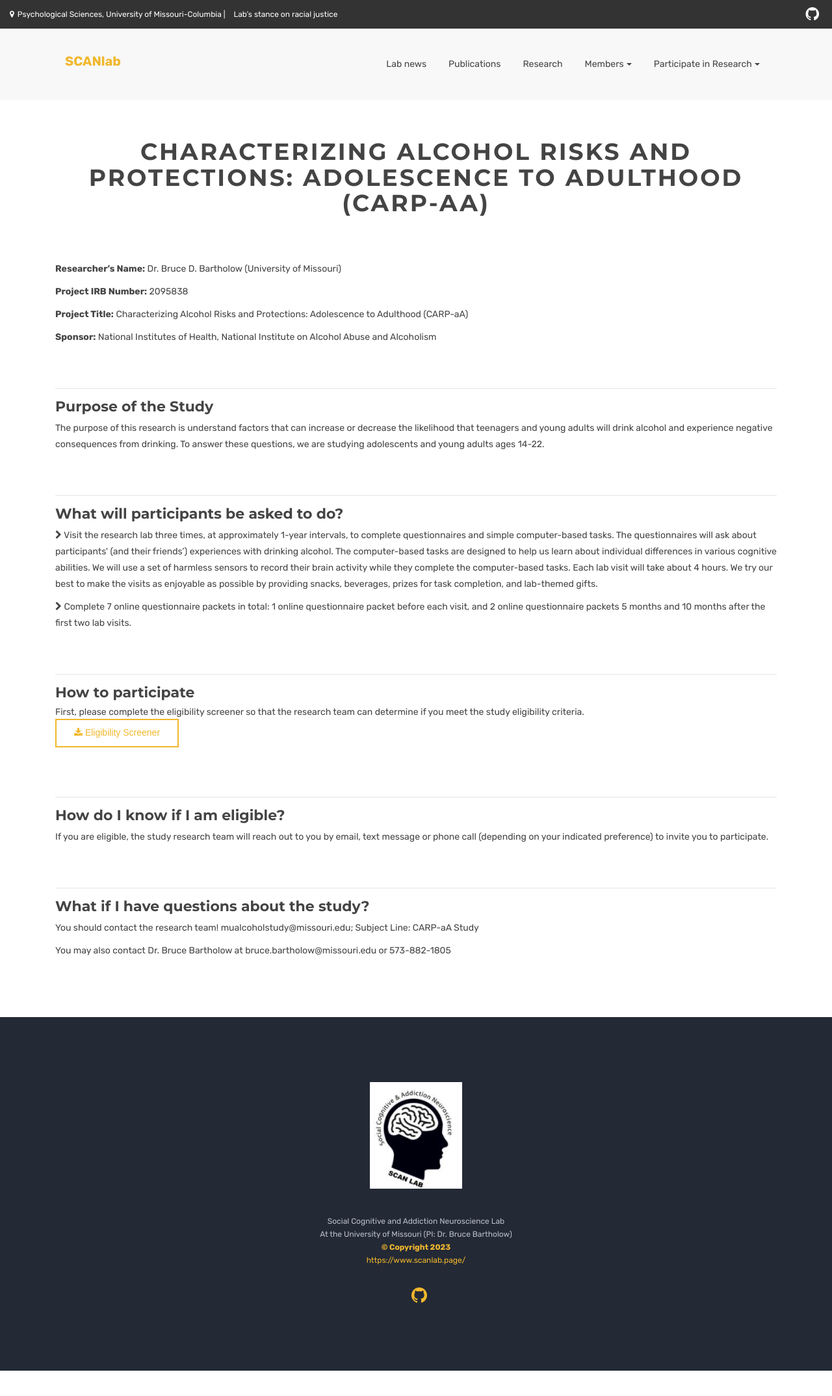
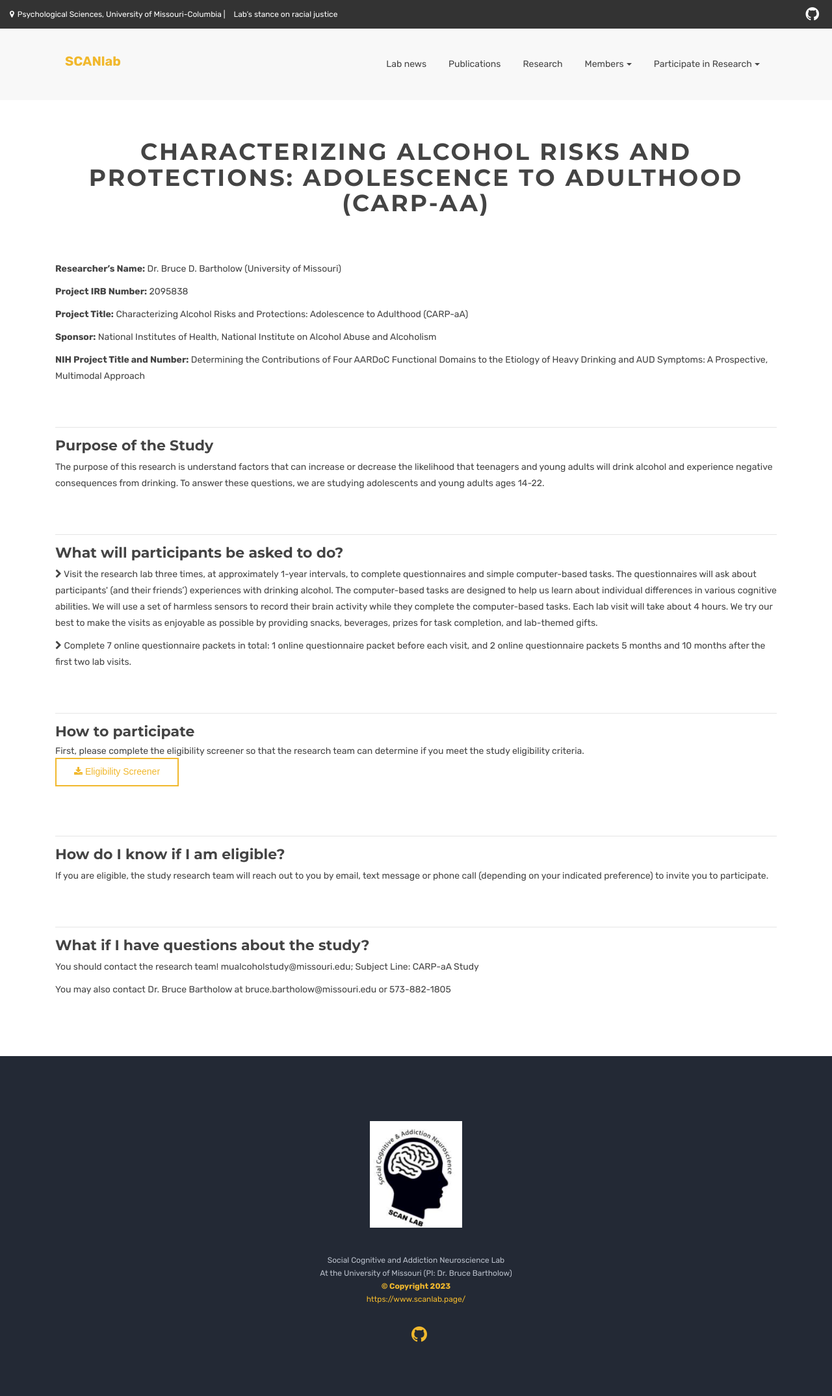
Before and after one commit to bartholow-scanlab/bartholow-scanlab.github.io, a Jekyll site: the page built from CARP-aA.html, in a window 1280 px wide. Shown: the top 2148 px of the page at 65% size. Built offline with Jekyll 4.4.1, drawn with Linux system fonts in a browser that asks for light colours.

Commit message:
Update CARP-aA.html

```diff
--- a/CARP-aA.html
+++ b/CARP-aA.html
@@ -14,8 +14,8 @@ title: CARP-aA
 <p><b>Researcher’s Name:</b> Dr. Bruce D. Bartholow (University of Missouri)</p>
 <p><b>Project IRB Number:</b> 2095838</p>
 <p><b>Project Title:</b> Characterizing Alcohol Risks and Protections: Adolescence to Adulthood (CARP-aA)</p>
-<p><b>Sponsor:</b> National Institutes of Health, National Institute on Alcohol Abuse and Alcoholism
-</p>
+<p><b>Sponsor:</b> National Institutes of Health, National Institute on Alcohol Abuse and Alcoholism</p>
+<p><b>NIH Project Title and Number:</b> Determining the Contributions of Four AARDoC Functional Domains to the Etiology of Heavy Drinking and AUD Symptoms: A Prospective, Multimodal Approach</p>
 <br>
 <br>
 <hr>
```
